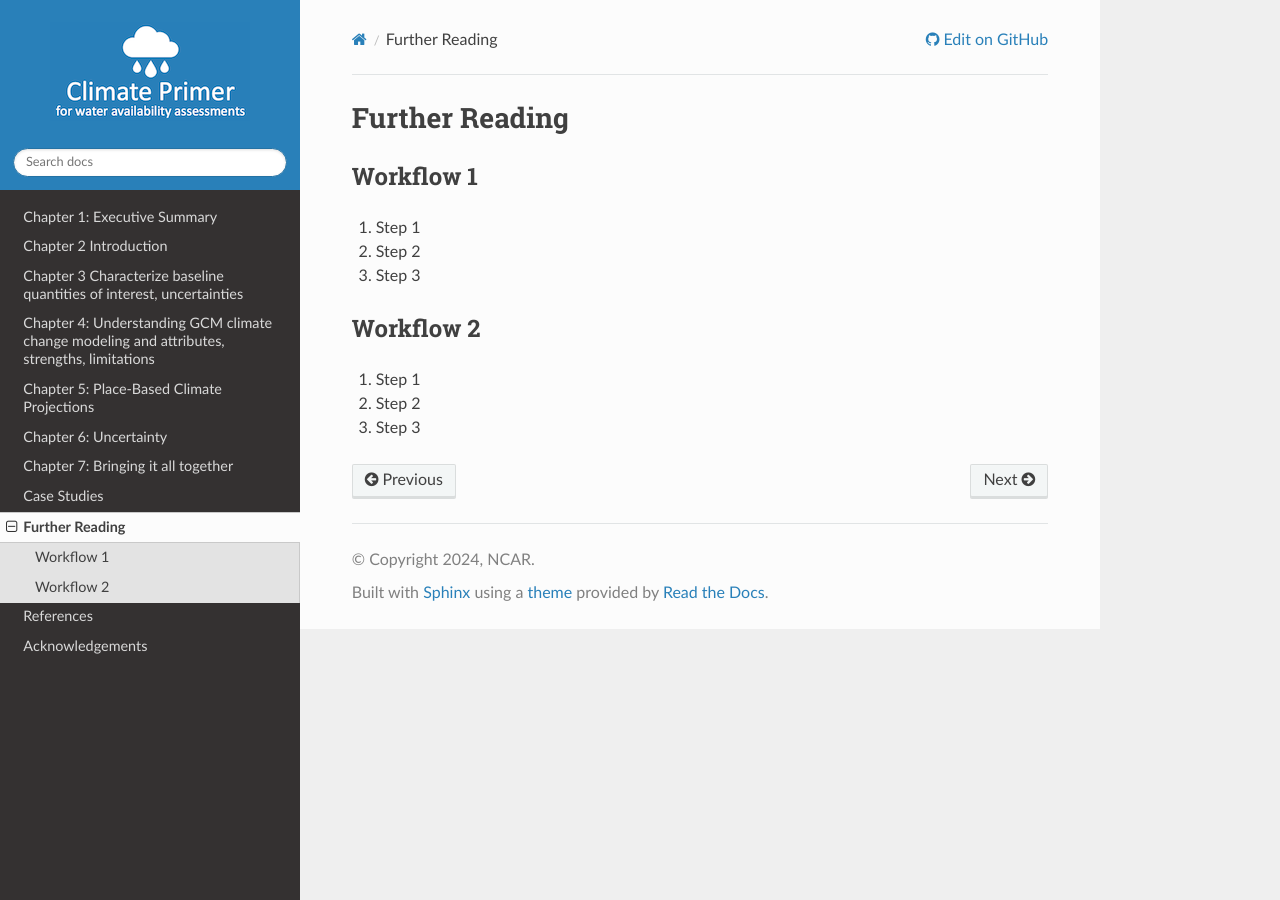
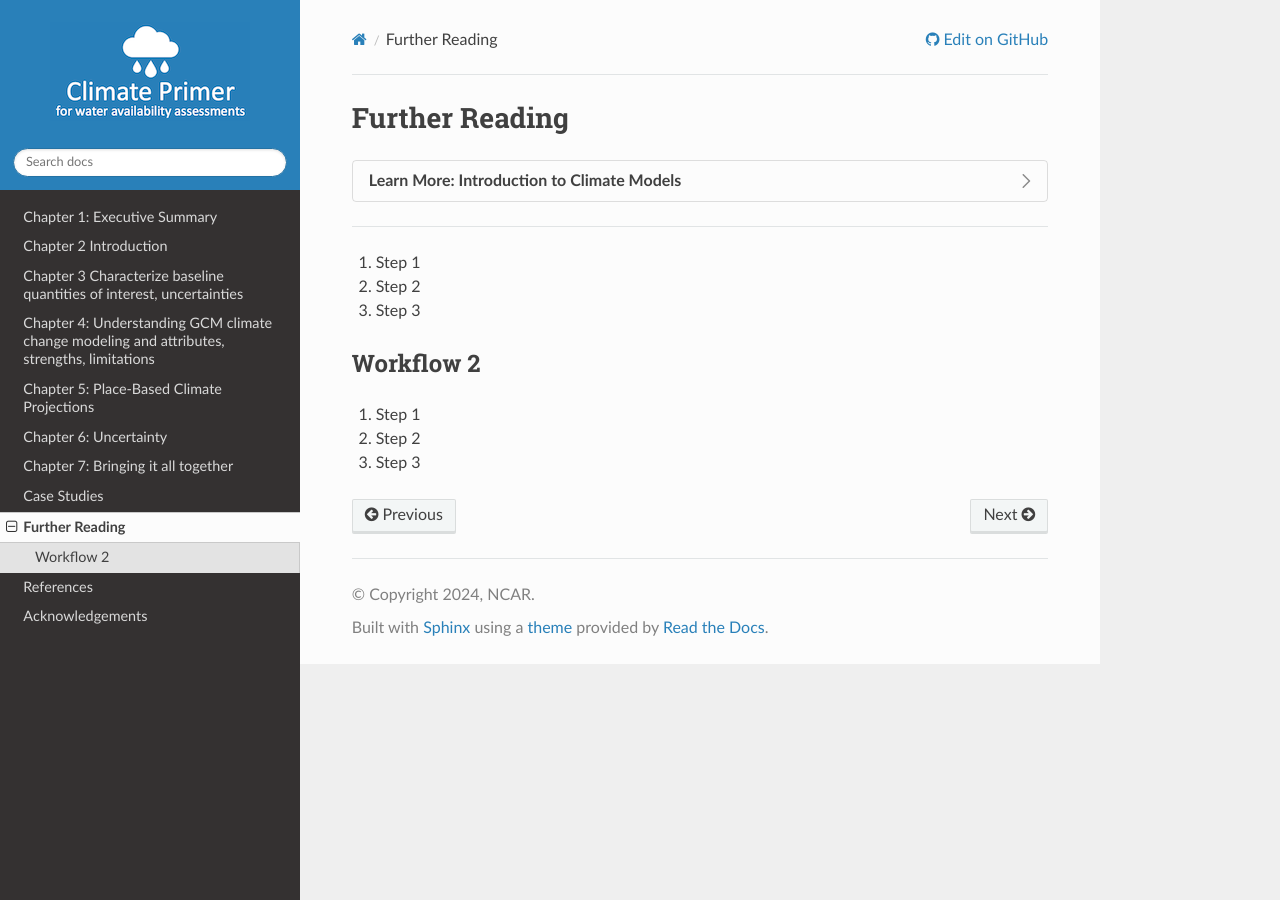
Before and after one commit to NCAR/climate-primer-water, a Sphinx documentation site: the page built from doc/cookbook.rst, in a window 1280 px wide. Built offline with Sphinx 7.4.7 and the Read the Docs theme 2.0.0, drawn with Linux system fonts in a browser that asks for light colours.

Commit message:
Update cookbook.rst

```diff
--- a/doc/cookbook.rst
+++ b/doc/cookbook.rst
@@ -3,8 +3,9 @@
 Further Reading
 ========
 
-Workflow 1
-----------
+.. dropdown:: **Learn More: Introduction to Climate Models**
+-------------------------------------------------------------
+
 
 #. Step 1
 #. Step 2
```
